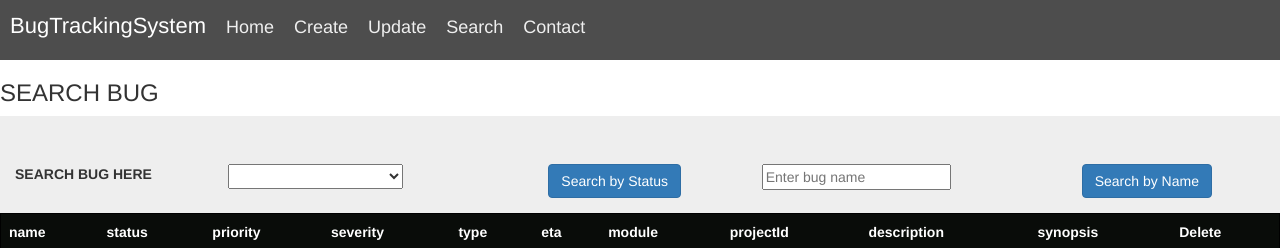
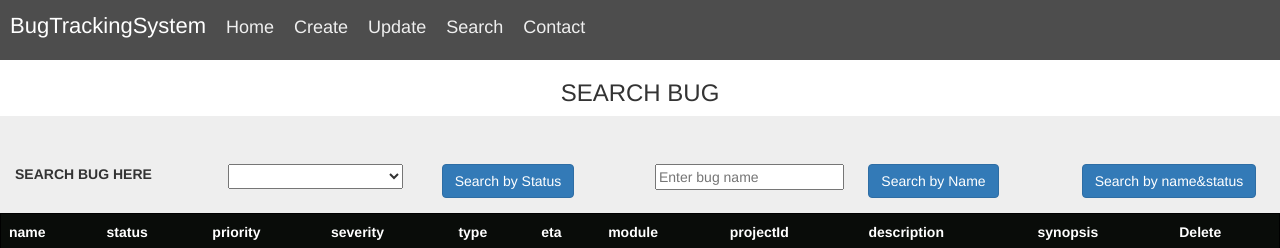
Before and after one commit to ibmtrainingarc/BTS_Angular, an Angular app: page /search in a window 1280 px wide. Shown: the top 248 px of the page. Built offline with nearby package versions, Linux system fonts and the light colour scheme; no server answers.

Commit message:
added search by name & status  and modified UI

```diff
--- a/src/app/bug.service.ts
+++ b/src/app/bug.service.ts
@@ -35,6 +35,15 @@ export class BugService {
     return this.http.get('http://localhost:8080/bug/status/'+status);
   }
 
+  getBugbyStatusAndName(name:string,status:string){
+    return this.http.get('http://localhost:8080/bug/'+'search/'+ name+'?status='+status, {
+      headers: {
+        "content-type": 'application/json',
+        reponseType: 'text'
+      }
+      });
+  }
+
   updateBug(bugId:any, updatedBody:any) {
     const endpointURL = 'http://localhost:8080/bug/' + bugId;
     return this.http.put(endpointURL, updatedBody);
--- a/src/app/searchbug/searchbug.component.css
+++ b/src/app/searchbug/searchbug.component.css
@@ -47,6 +47,21 @@ th {
   color: white;
 }
 
+h3{
+  text-align: center;
+}
+
 #Status{
   height: 25px;
 }
+
+.but1 {
+  background-color: white;
+  color: black;
+  border: 2px solid #02475e;
+}
+
+.but1:hover {
+  background-color: #cf0000;
+  color: white;
+}
--- a/src/app/searchbug/searchbug.component.html
+++ b/src/app/searchbug/searchbug.component.html
@@ -17,7 +17,7 @@
         <div class="form-group col-md-2">
           <label for="BugName">SEARCH BUG HERE</label>
         </div>
-        <div class="form-group col-md-3">
+        <div class="form-group col-md-2">
           <select [(ngModel)]='bug.status' name='input2' id="Status" >
             <option selected>Choose...</option>
             <option value="NEW">NEW</option>
@@ -41,12 +41,16 @@
         <div class="form-group col-md-2">
           <button (click)='getStatus(bug.status)' class="btn btn-primary" type="submit">Search by Status</button>
         </div>
-         <div class="form-group col-md-3">
-          <input [(ngModel)]= 'bug.name' name='input1' type="text" placeholder="Enter bug name">
+         <div class="form-group col-md-2">
+          <input [(ngModel)]= 'bug.name' id="bugName" name='input1' type="text" placeholder="Enter bug name">
         </div>
         <div class="form-group col-md-2">
           <button (click)='getBugs(bug.name)' class="btn btn-primary" type="submit">Search by Name</button>
         </div>
+        <div class="form-group col-md-2">
+          <button (click)='getBugbyNameStatus()' class="btn btn-primary" type="submit">Search by name&status</button>
+        </div>
+
 
       </div>
     </form>
@@ -78,7 +82,7 @@
           <td>{{bug.projectId}}</td>
           <td>{{bug.description}}</td>
           <td>{{bug.synopsis}}</td>
-          <td><button (click)='this.deleteBug(bug.id,i)'>X</button></td>
+          <td><button class="but1" (click)='this.deleteBug(bug.id,i)'>Delete</button></td>
         </tr>
 
 
--- a/src/app/searchbug/searchbug.component.ts
+++ b/src/app/searchbug/searchbug.component.ts
@@ -13,6 +13,7 @@ export class SearchbugComponent implements OnInit {
   bug:Bug = new Bug();
   bugArray:any;
   bugResult:any;
+  bugList:any;
   constructor(private bugService:BugService ) {}
   getBugs(name:String){
     const observable=this.bugService.getBugByPartialName(name);;
@@ -41,6 +42,26 @@ export class SearchbugComponent implements OnInit {
 
   }
 
+  getBugbyNameStatus() {
+    let status = (<HTMLInputElement>document.getElementById('Status')).value;
+      let name = (<HTMLInputElement>document.getElementById('bugName')).value;
+    const promise = this.bugService.getBugbyStatusAndName(name, status);
+        promise.subscribe(response => {
+        console.log(response);
+          this.bugList = response;
+          if (this.bugList!=0) {
+            this.bugArray = this.bugList;
+          }
+          else {
+            alert("No Bug with Name : " + name + " and Status : " + status + " found");
+            this.bugArray = [];
+          }
+        },
+          error => {
+            alert('error happened..')
+          })
+      }
+
   deleteBug(id:String, index:number){
     let ask = confirm("Please confirm for deletion: " + id);
     if (!ask) {
```
